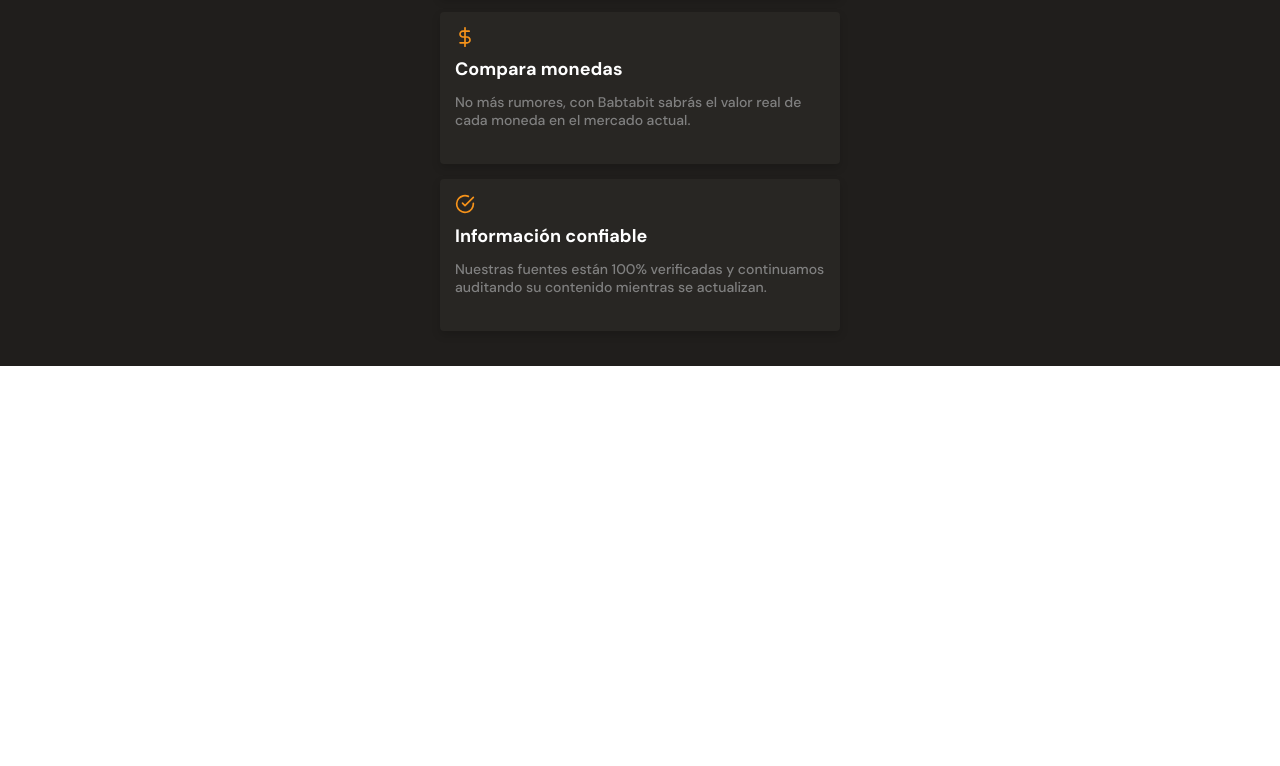
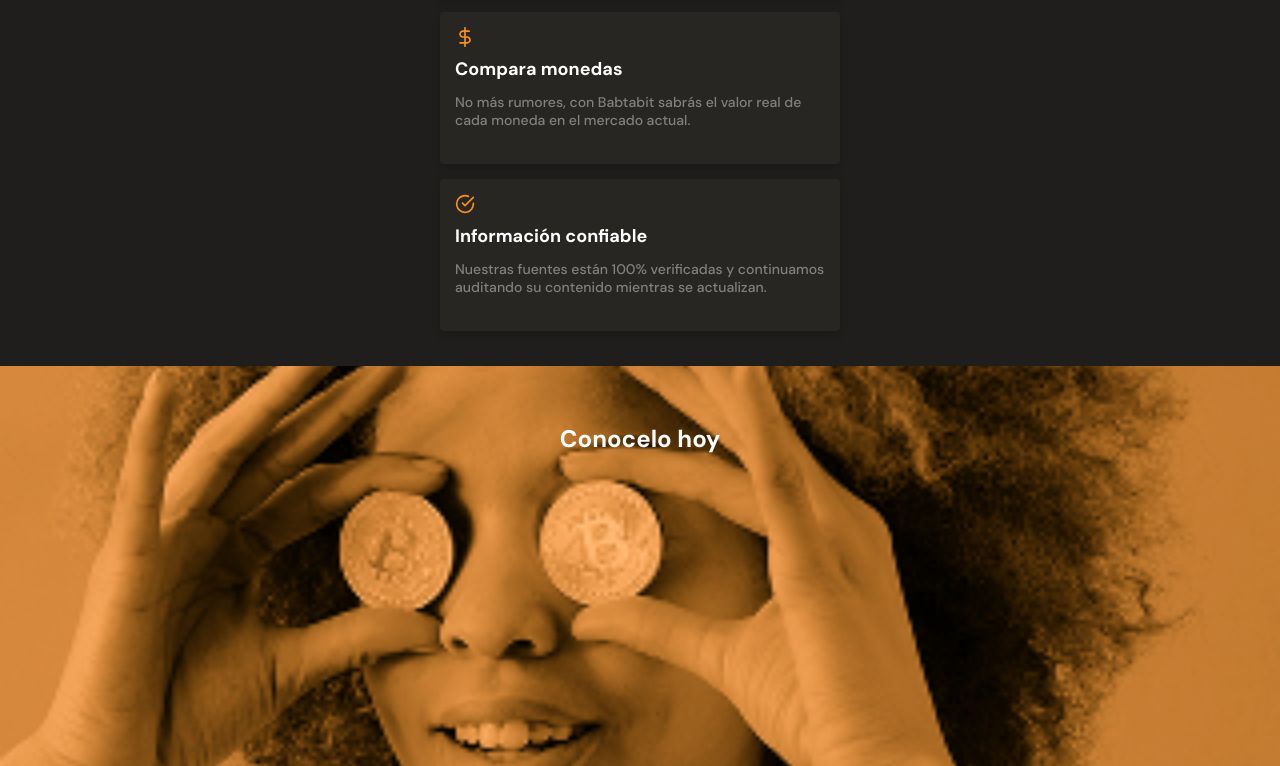
Before and after one commit to mathew-idrovo/Movil_ui, a plain HTML site: page index.html in a window 1280 px wide. Shown: the part 1616-2382 px from the top of the page. Before the commit the page ends 1982 px from the top, so only its background shows below. Drawn offline with Linux system fonts and the light colour scheme.

Commit message:
feat(section):section-images

```diff
--- a/index.html
+++ b/index.html
@@ -154,7 +154,9 @@
           </article>
         </div>
       </section>
-      <section></section>
+      <section class="bitcoin-img-container">
+        <h2>Conocelo hoy</h2>
+      </section>
       <section></section>
     </main>
   </body>
--- a/style.css
+++ b/style.css
@@ -383,3 +383,20 @@
   color: #808080;
   line-height: 1.8rem;
 }
+.bitcoin-img-container {
+  width: 100%;
+  min-width: 320px;
+  height: 50vh;
+  background-image: url('./assets/img/bitcoinbaby1.jpg');
+  background-repeat: no-repeat;
+  background-position: center;
+  background-size: cover;
+  text-align: center;
+}
+.bitcoin-img-container h2 {
+  padding-top: 60px;
+  font-size: 2.4rem;
+  font-weight: bold;
+  line-height: 2.6rem;
+  color: var(--just-white);
+}
```
Also changed, not shown: assets/img/bitcoinbaby1.jpg (added).
